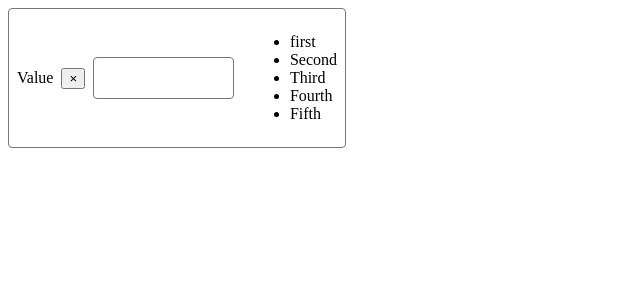
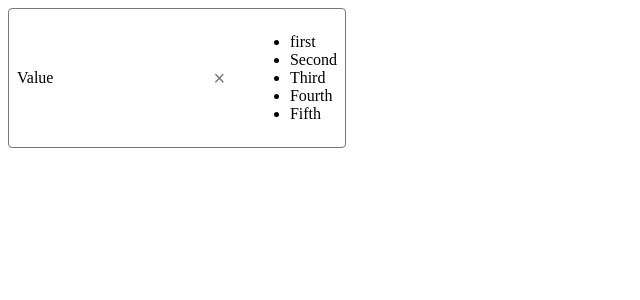
Before and after one commit to Zaid-maker/react-select, a React (Vite) app: page / in a window 1280 px wide. Shown: the top 300 px of the page, without its empty margins (0-640 px from the left). Built offline with nearby package versions, Linux system fonts and the light colour scheme.

Commit message:
fix the css

```diff
--- a/src/Select.tsx
+++ b/src/Select.tsx
@@ -15,9 +15,9 @@ type SelectProps = {
 export function Select({ value, onChange, options }: SelectProps) {
   return (
     <div tabIndex={0} className={styles.container}>
-      <div className={styles.value}>Value</div>
+      <span className={styles.value}>Value</span>
       <button className={styles["clear-btn"]}>&times;</button>
-      <div className={styles.container}></div>
+      <div className={styles.divider}></div>
       <div className={styles.caret}></div>
       <ul className={styles.options}>
         {options.map((option) => (
--- a/src/select.module.css
+++ b/src/select.module.css
@@ -2,12 +2,12 @@
   position: relative;
   width: 20em;
   min-height: 1.5em;
-  border: 0.04em solid #777;
+  border: .05em solid #777;
   display: flex;
   align-items: center;
-  gap: 0.5em;
-  padding: 0.5em;
-  border-radius: 0.25em;
+  gap: .5em;
+  padding: .5em;
+  border-radius: .25em;
   outline: none;
 }
 
@@ -19,7 +19,23 @@
   flex-grow: 1;
 }
 
-.close-btn {
+.clear-btn {
   background: none;
   color: #777;
+  border: none;
+  outline: none;
+  cursor: pointer;
+  padding: 0;
+  font-size: 1.25em;
 }
+
+.clear-btn:focus,
+.clear-btn:hover {
+  color: #333;
+}
+
+.divider {
+  background-color: #777;
+  align-items: stretch;
+  width: .05em;
+}
```
